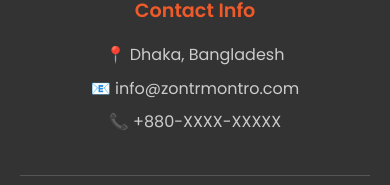
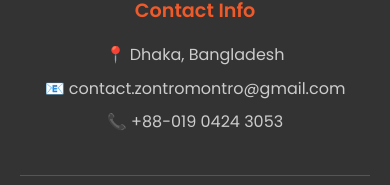
Before and after one commit to jubairtrr/zontromontro-landing, a website: page blog.html in a window 390 px wide. Shown: the part 4358-4543 px from the top of the page. Drawn offline with Linux system fonts and the light colour scheme.

Commit message:
fix email & phone

```diff
--- a/blog.html
+++ b/blog.html
@@ -192,8 +192,8 @@
                 <div class="footer-contact">
                     <h4>Contact Info</h4>
                     <p>📍 Dhaka, Bangladesh</p>
-                    <p>📧 info@zontrmontro.com</p>
-                    <p>📞 +880-XXXX-XXXXX</p>
+                    <p>📧 contact.zontromontro@gmail.com</p>
+                    <p>📞 +88-019 0424 3053</p>
                 </div>
             </div>
             <div class="footer-bottom">
```
Also changed, not shown: enroll.html (+2 -2 lines), index.html (+2 -2 lines).
